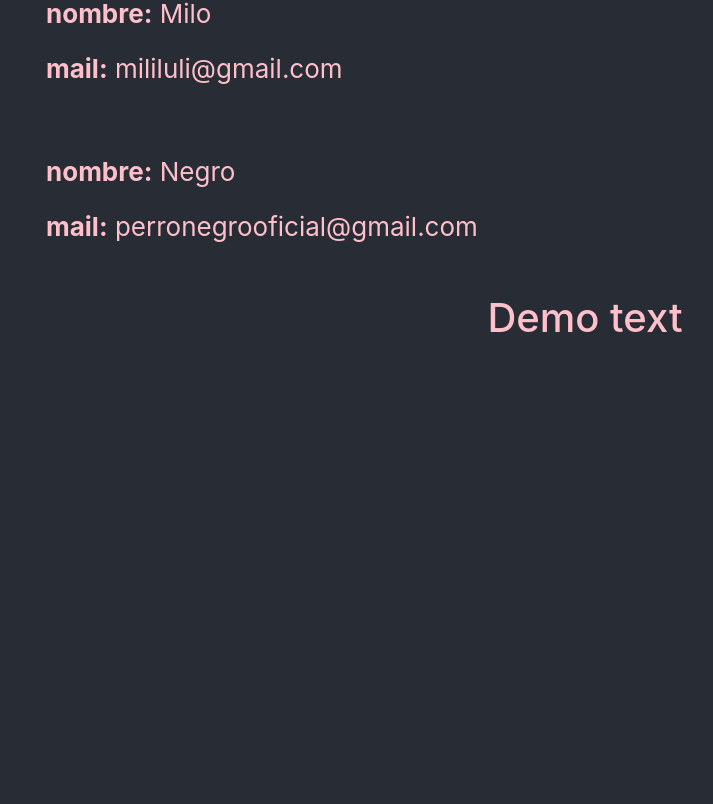
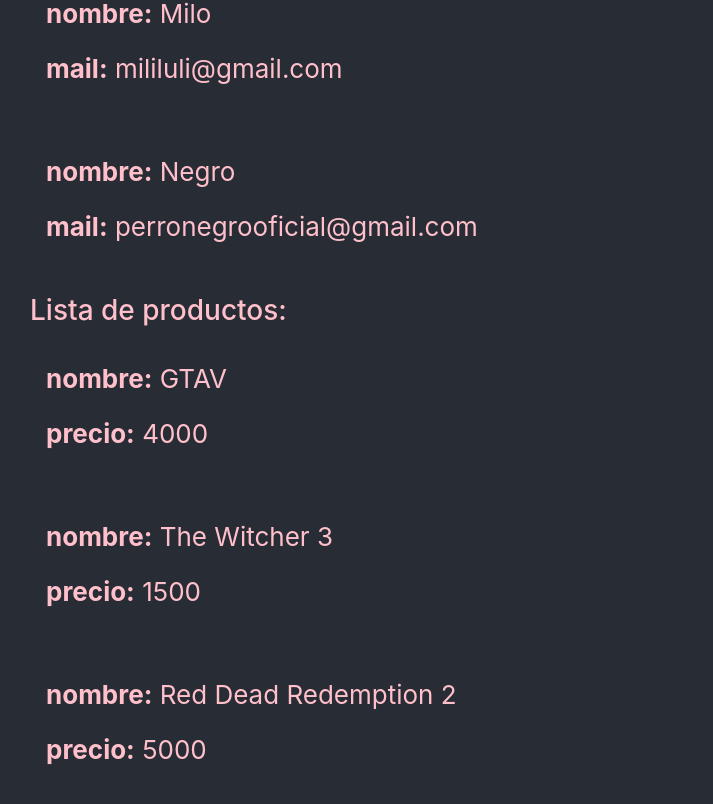
Before and after one commit to Yanioconjota/bub-dashboard, a React (Create React App) app: page / in a window 1280 px wide. Shown: the part 312-1116 px from the top of the page, without its empty margins (55-768 px from the left). Before the commit the page ends 800 px from the top, so only its background shows below. Built offline with nearby package versions, Linux system fonts and the light colour scheme.

Commit message:
Actualización productos mock

```diff
--- a/src/components/Product.js
+++ b/src/components/Product.js
@@ -0,0 +1,23 @@
+import React from 'react';
+
+let Product = ({products}) => {
+  return (
+    <div>
+      <h3>Lista de productos: </h3>
+      <ul className="list-unstyled">
+        {products.map((product, i) => (
+          <li key={i} className="my-3 p-3">
+            <p>
+              <strong>nombre:</strong> {product.name}
+            </p>
+            <p>
+              <strong>precio:</strong> {product.price}
+            </p>
+          </li>
+        ))}
+      </ul>
+    </div>
+  );
+}
+
+export default Product;
--- a/src/components/Products.js
+++ b/src/components/Products.js
@@ -1,11 +1,20 @@
 import React, { Component } from 'react';
+import Product from './Product';
 
 class Products extends Component {
-  render(){
+  constructor() {
+    super();
+    this.state = {
+      products: [
+        { name: 'GTAV', price: 4000 },
+        { name: 'The Witcher 3', price: 1500 },
+        { name: 'Red Dead Redemption 2', price: 5000 },
+      ]
+    }
+  }
+  render() {
     return (
-      <div className="col-12">
-        <h1 className="text-center">Demo text</h1>
-      </div>
+      <Product products={this.state.products}/>
     );
   }
 }
```
